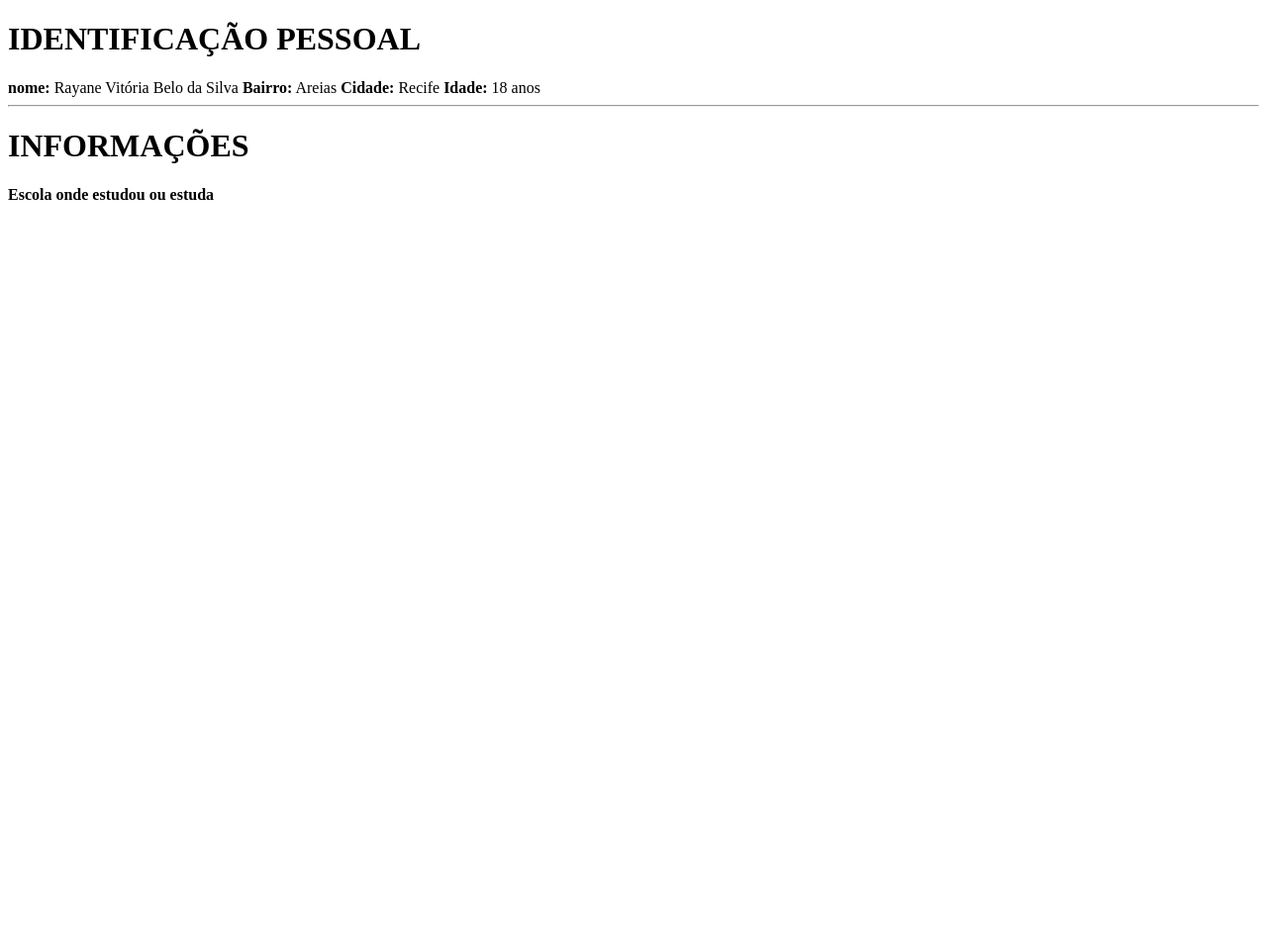
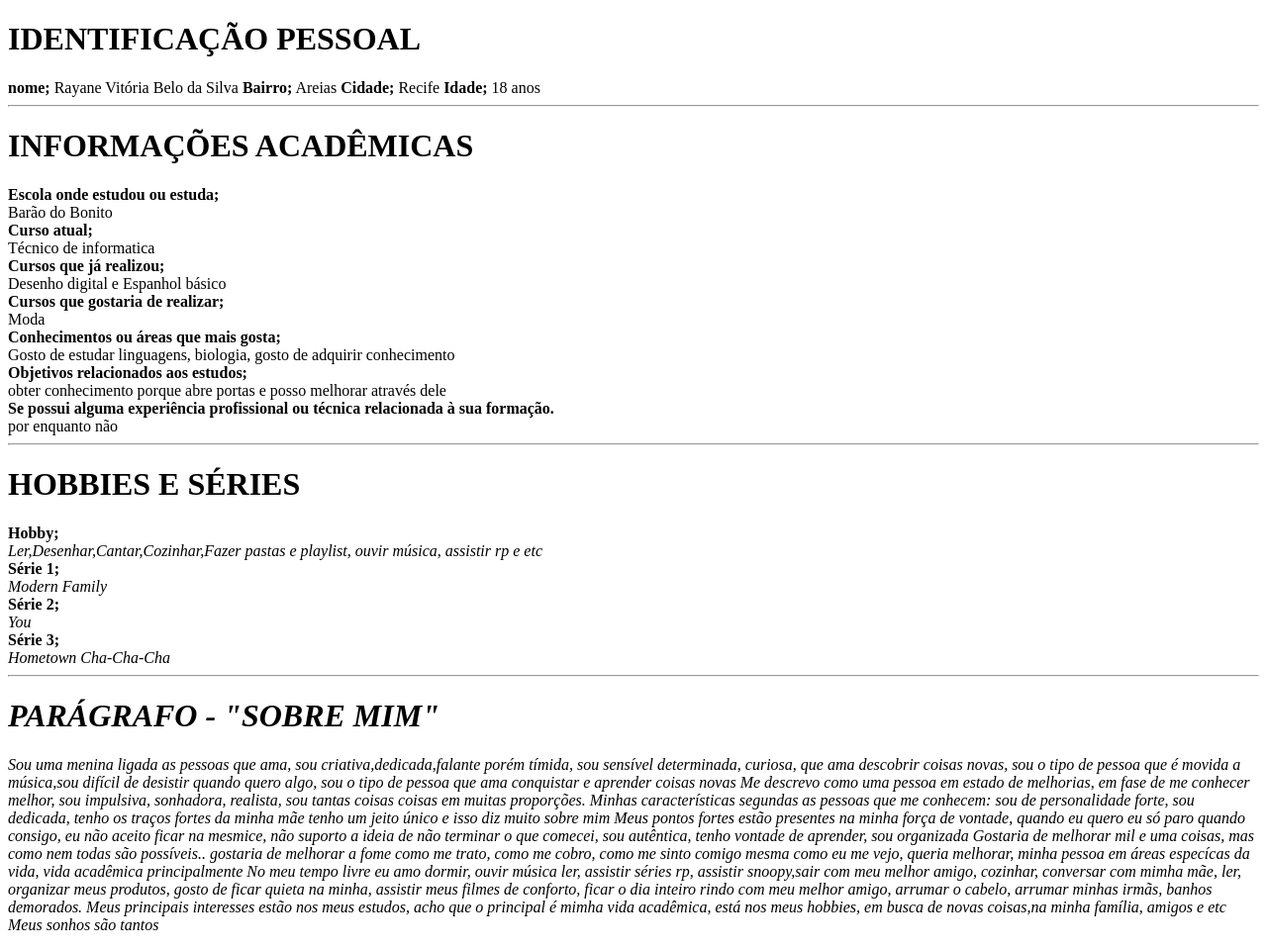
Before and after one commit to toria21/minha-biografia, a plain HTML site: page index.html in a window 1280 px wide. Shown: the whole page at 99% size. Before the commit the page ends 800 px from the top, so only its background shows below. Drawn offline with Linux system fonts and the light colour scheme.

Commit message:
fiz atualizaçoes no meu formulario

```diff
--- a/index.html
+++ b/index.html
@@ -7,14 +7,60 @@
 </head>
 <body>
 <h1>IDENTIFICAÇÃO PESSOAL</h1>
-<strong>nome:</strong> Rayane Vitória Belo da Silva
-<strong>Bairro:</strong> Areias
-<strong>Cidade:</strong> Recife
-<strong>Idade:</strong> 18 anos
+<strong>nome;</strong> Rayane Vitória Belo da Silva
+<strong>Bairro;</strong> Areias
+<strong>Cidade;</strong> Recife
+<strong>Idade;</strong> 18 anos
 
 <hr>
 
-<h1>INFORMAÇÕES </h1>
-<strong>Escola onde estudou ou estuda</strong>
+<h1>INFORMAÇÕES ACADÊMICAS</h1>
+<strong>Escola onde estudou ou estuda;</strong>
+<br>Barão do Bonito<br>
+<strong>Curso atual;</strong>
+<br>Técnico de informatica<br>
+<strong>Cursos que já realizou; </strong>
+<br> Desenho digital e Espanhol básico<br>
+<strong>Cursos que gostaria de realizar; </strong>
+<br>Moda<br>
+<strong>Conhecimentos ou áreas que mais gosta;</strong>
+<br> Gosto de estudar linguagens, biologia, gosto de adquirir conhecimento <br>
+<strong>Objetivos relacionados aos estudos;</strong>
+<br>obter conhecimento porque abre portas e posso melhorar através dele<br>
+<strong>Se possui alguma experiência profissional ou técnica relacionada à sua formação. </strong>
+<br>por enquanto não<br>
+<hr>
+
+<h1>HOBBIES E SÉRIES</h1>
+
+<strong>Hobby;</strong> <br><em>Ler,Desenhar,Cantar,Cozinhar,Fazer pastas e playlist, ouvir música, assistir rp e etc</em><br>
+<strong>Série 1;</strong>
+<br><em>Modern Family</em><br>
+<strong>Série 2;</strong>
+<br><em>You</em><br>
+<strong>Série 3;</strong>
+<br><em>Hometown Cha-Cha-Cha
+
+<hr>
+
+<h1>PARÁGRAFO - "SOBRE MIM"</h1>
+
+<p>  Sou uma menina ligada as pessoas que ama, sou criativa,dedicada,falante porém tímida, sou sensível determinada, curiosa, que ama descobrir coisas novas,
+sou o tipo de pessoa que é movida a música,sou difícil de desistir quando quero algo, sou o tipo de pessoa que ama conquistar e aprender coisas novas
+     Me descrevo como uma pessoa em estado de melhorias, em fase de me conhecer melhor, sou impulsiva, sonhadora, realista, sou tantas coisas coisas em muitas
+proporções.
+    Minhas características segundas as pessoas que me conhecem: sou de personalidade forte, sou dedicada, tenho os traços fortes da minha mãe tenho um jeito
+ único e isso diz muito sobre mim
+    Meus pontos fortes estão presentes na minha força de vontade, quando eu quero eu só paro quando consigo, eu não aceito ficar na mesmice, não suporto a ideia
+de não terminar o que comecei, sou autêntica, tenho vontade de aprender, sou organizada
+   Gostaria de melhorar mil e uma coisas, mas como nem todas são possíveis.. gostaria de melhorar a fome como me trato, como me cobro, como me sinto comigo mesma
+ como eu me vejo, queria melhorar, minha pessoa em áreas especícas da vida, vida acadêmica principalmente
+    No meu tempo livre eu amo dormir, ouvir música ler, assistir séries rp, assistir snoopy,sair com meu melhor amigo, cozinhar, conversar com mimha mãe, ler,
+ organizar meus produtos, gosto de ficar quieta na minha, assistir meus filmes de conforto, ficar o dia inteiro rindo com meu melhor amigo, arrumar o cabelo,
+ arrumar minhas irmãs, banhos demorados.
+    Meus principais interesses estão nos meus estudos, acho que o principal é mimha vida acadêmica, está nos meus hobbies, em busca de novas coisas,na minha
+ família, amigos e etc
+   Meus sonhos são tantos
+</p>
 </body>
 </html>
```
